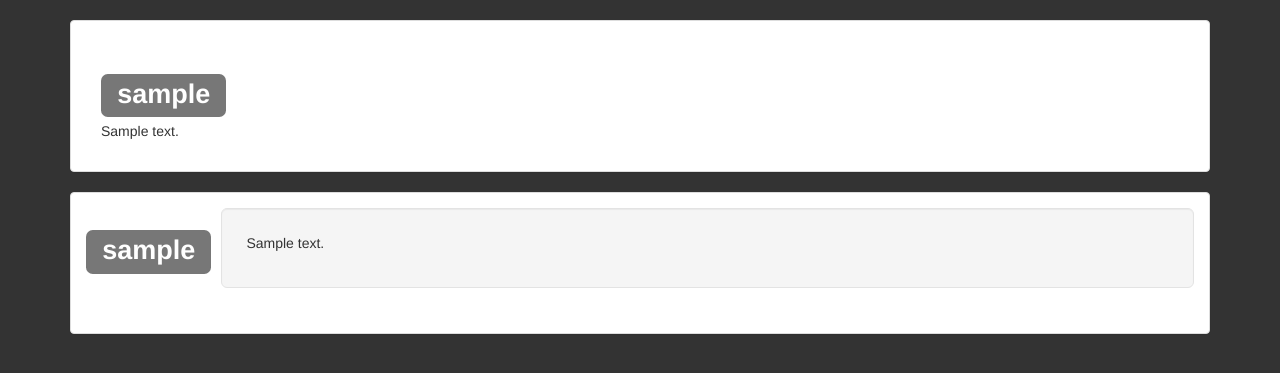
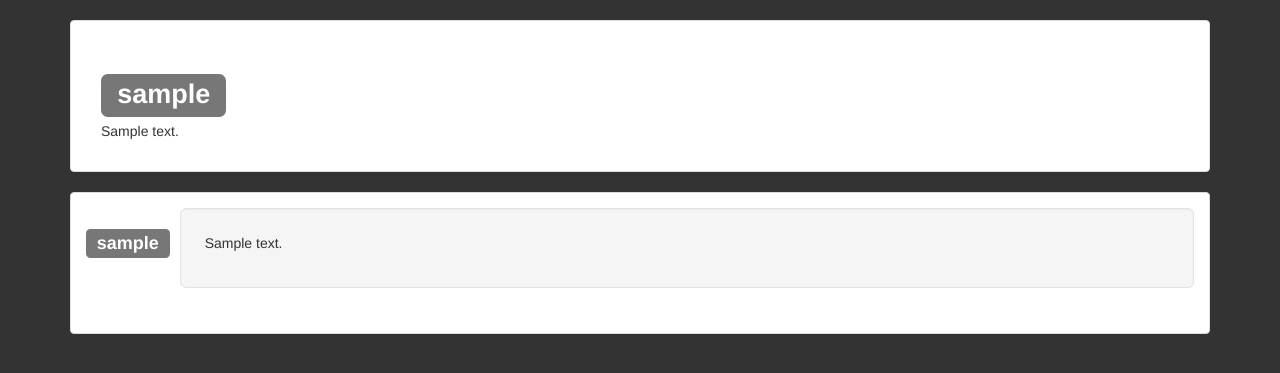
Before and after one commit to apieceof2/blog, a Flask app: page /post/1 in a window 1280 px wide. Shown: the part 52-425 px from the top of the page. Run offline with Flask 2, Linux system fonts and the light colour scheme; tables that the repository leaves empty hold one stand-in row (values such as "Sample post"); some libraries are stand-ins or nearby versions.

Commit message:
fix the name buttom

```diff
--- a/callMeAssHole/app/templates/_posts.html
+++ b/callMeAssHole/app/templates/_posts.html
@@ -40,7 +40,7 @@
 					{% for comment in comments%}
 					<div class="media">
 						<div class="media-left">
-							<h1 class="media-object"><span class="label label-default">{{comment.author.username}}</span></h1>
+							<a href="{{url_for('main.user',username=comment.author.username)}}"><h3 class="media-object"><span class="label label-default">{{comment.author.username}}</span></h3></a>
 						</div>
 
 						<div class="media-body">
```
